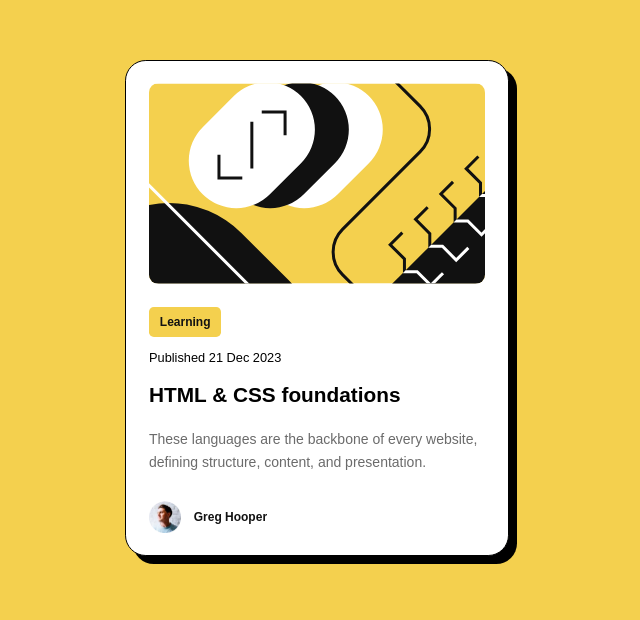
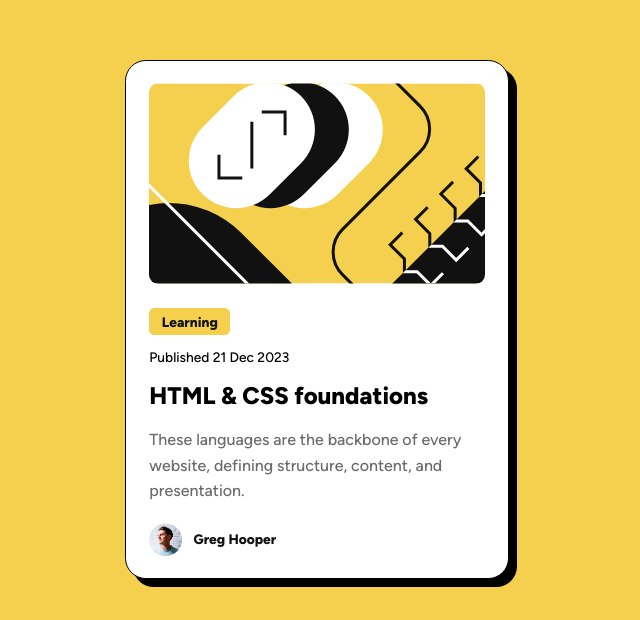
Before and after one commit to MaskeyDude/blog-preview-card_frontendo, a plain HTML site: page index.html in a window 1280 px wide. Shown: the part 180-800 px from the top of the page, without its empty margins (323-963 px from the left). Drawn offline with Linux system fonts and the light colour scheme; a web font is replaced by a local one.

Commit message:
read meeeh

```diff
--- a/style.css
+++ b/style.css
@@ -1,9 +1,7 @@
-/* Yellow: hsl(47, 88%, 63%)
-
-White: hsl(0, 0%, 100%)
-
-Gray 500: hsl(0, 0%, 42%)
-Gray 950: hsl(0, 0%, 7%) */
+@font-face {
+    font-family: "Figtree";
+    src: url(./assets/fonts/Figtree-VariableFont_wght.ttf);
+}
 
 * {
     margin: 0;
@@ -17,6 +15,7 @@ Gray 950: hsl(0, 0%, 7%) */
 
 body {
     font-family: "Figtree", sans-serif;
+    /* font-family: sans-serif; */
     background-color: hsl(47, 88%, 63%);
 }
 
@@ -28,7 +27,7 @@ main {
 /* card styling */
 
 .container {
-    width: min-content;
+    width: 24em;
     margin: 0 auto;
     padding: 1.4em 1.46em;
     background-color: hsl(0, 0%, 100%);
@@ -38,37 +37,40 @@ main {
 }
 
 .illustration img {
+    width: 100%;
+    height: 100%;
     border-radius: 0.6em;
     margin-bottom: 0.4em;
 }
 
 .category {
     width: min-content;
-    margin: 1em 0 1.1em 0;
-    padding: 0.66em 0.9em;
+    margin: 1em 0 1em 0;
+    padding: 0.4em 0.9em;
     border-radius: 0.4em;
-    font-size: 0.75em;
+    font-size: 0.86em;
     font-weight: 800;
     color: #121212;
     background-color: #f4d04e;
 }
 
 .date {
-    font-size: 0.8em;
-    margin: 0 0 1.46em 0;
+    font-size: 0.86em;
+    font-weight: 500;
+    margin: 0 0 1.2em 0;
 }
 
 .blog-title {
-    margin-bottom: 1em;
-    font-size: 1.3em;
+    margin-bottom: 0.7em;
+    font-size: 1.5em;
     font-weight: 800;
 }
 
 .blog-desc {
     color: #6b6b6b;
-    font-size: 14px;
+    font-size: 16px;
     font-weight: 500;
-    margin: 0.6em 0 1.96em 0;
+    margin: 0.6em 0 1.2em 0;
     line-height: 1.6em;
 }
 
@@ -79,14 +81,26 @@ main {
 }
 
 .blog-by img {
-    width: 9.5%;
-    margin: 0 0.8em 0 0;
+    width: 9.6%;
+    margin: 0 0.75em 0 0;
 }
 
 .name {
     color: #121212;
     font-weight: 800;
-    font-size: 0.75em;
+    font-size: 0.86em;
+}
+
+/* moblellelelel */
+
+@media (max-width: 650px) {
+    .container {
+        width: 88%;
+    }
+
+    .blog-title {
+        font-size: 1.1em;
+    }
 }
 
 
```
Also changed, not shown: desktop.png (added), mobile.png (added), 2 other files.
